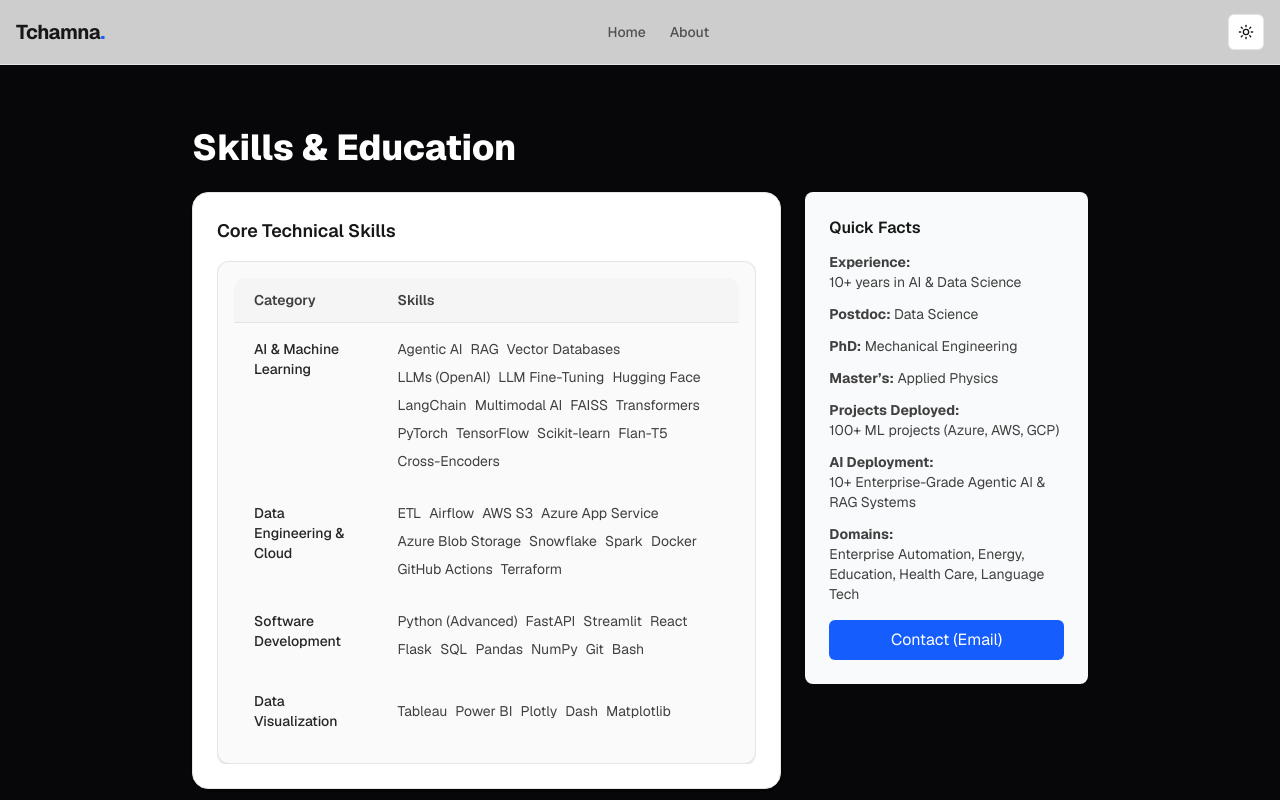
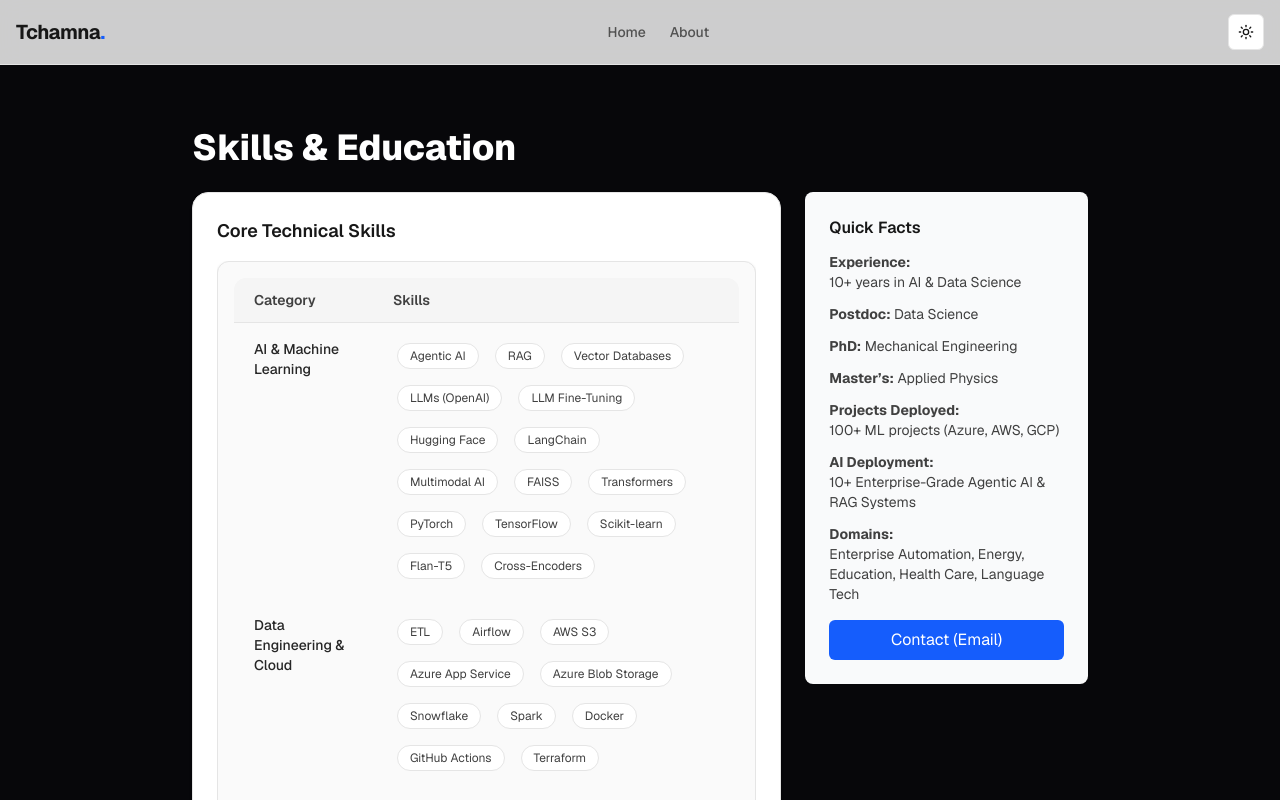
Before and after one commit to tchamna/tchamna-portfolio-next, a Next.js app: page /skills in a window 1280 px wide. Shown: the top 800 px of the page. Built offline with nearby package versions, Linux system fonts and the light colour scheme.

Commit message:
chore: commit outstanding workspace changes

```diff
--- a/app/components/Carousel.tsx
+++ b/app/components/Carousel.tsx
@@ -54,31 +54,9 @@ export default function Carousel() {
     return () => window.removeEventListener("keydown", onKey);
   }, [itemsToShow.length]);
 
-  // detect and prefer landscape images for the carousel
+  // Show all images in the carousel (no aspect ratio filter)
   useEffect(() => {
-    let cancelled = false;
-    async function detect() {
-      const results = await Promise.all(
-        items.map((p) =>
-          new Promise<{ p: Project; w: number; h: number }>((resolve) => {
-            const img = new window.Image();
-            img.onload = () => resolve({ p, w: img.naturalWidth, h: img.naturalHeight });
-            img.onerror = () => resolve({ p, w: 1, h: 1 });
-            img.src = p.imageUrl;
-          })
-        )
-      );
-
-      if (cancelled) return;
-      const landscapes = results.filter((r) => r.w >= r.h).map((r) => r.p);
-      if (landscapes.length) setItemsToShow(landscapes);
-      else setItemsToShow(items);
-    }
-
-    detect();
-    return () => {
-      cancelled = true;
-    };
+    setItemsToShow(items);
   }, [items]);
 
   // touch swipe support
--- a/app/skills/page.tsx
+++ b/app/skills/page.tsx
@@ -44,22 +44,22 @@ export default function SkillsPage() {
       </td>
       <td className="px-5 py-4 text-sm text-neutral-700 dark:text-neutral-200">
         <div className="flex flex-wrap gap-2">
-        <span className="skill-chip">Agentic AI</span>
-        <span className="skill-chip">RAG</span>
-        <span className="skill-chip">Vector Databases</span>
-          <span className="skill-chip">LLMs (OpenAI)</span>
-          <span className="skill-chip">LLM Fine-Tuning</span>
-          <span className="skill-chip">Hugging Face</span>
-          <span className="skill-chip">LangChain</span>
-          <span className="skill-chip"> Multimodal AI</span>
-          <span className="skill-chip">FAISS</span>
-          <span className="skill-chip">Transformers</span>
+        <span className="m-1 px-3 py-1 bg-white dark:bg-neutral-800 border border-neutral-200 dark:border-neutral-700 text-xs rounded-full text-neutral-700 dark:text-neutral-200">Agentic AI</span>
+        <span className="m-1 px-3 py-1 bg-white dark:bg-neutral-800 border border-neutral-200 dark:border-neutral-700 text-xs rounded-full text-neutral-700 dark:text-neutral-200">RAG</span>
+        <span className="m-1 px-3 py-1 bg-white dark:bg-neutral-800 border border-neutral-200 dark:border-neutral-700 text-xs rounded-full text-neutral-700 dark:text-neutral-200">Vector Databases</span>
+          <span className="m-1 px-3 py-1 bg-white dark:bg-neutral-800 border border-neutral-200 dark:border-neutral-700 text-xs rounded-full text-neutral-700 dark:text-neutral-200">LLMs (OpenAI)</span>
+          <span className="m-1 px-3 py-1 bg-white dark:bg-neutral-800 border border-neutral-200 dark:border-neutral-700 text-xs rounded-full text-neutral-700 dark:text-neutral-200">LLM Fine-Tuning</span>
+          <span className="m-1 px-3 py-1 bg-white dark:bg-neutral-800 border border-neutral-200 dark:border-neutral-700 text-xs rounded-full text-neutral-700 dark:text-neutral-200">Hugging Face</span>
+          <span className="m-1 px-3 py-1 bg-white dark:bg-neutral-800 border border-neutral-200 dark:border-neutral-700 text-xs rounded-full text-neutral-700 dark:text-neutral-200">LangChain</span>
+          <span className="m-1 px-3 py-1 bg-white dark:bg-neutral-800 border border-neutral-200 dark:border-neutral-700 text-xs rounded-full text-neutral-700 dark:text-neutral-200">Multimodal AI</span>
+          <span className="m-1 px-3 py-1 bg-white dark:bg-neutral-800 border border-neutral-200 dark:border-neutral-700 text-xs rounded-full text-neutral-700 dark:text-neutral-200">FAISS</span>
+          <span className="m-1 px-3 py-1 bg-white dark:bg-neutral-800 border border-neutral-200 dark:border-neutral-700 text-xs rounded-full text-neutral-700 dark:text-neutral-200">Transformers</span>
 
-          <span className="skill-chip">PyTorch</span>
-          <span className="skill-chip">TensorFlow</span>
-          <span className="skill-chip">Scikit-learn</span>
-          <span className="skill-chip">Flan-T5</span>
-          <span className="skill-chip">Cross-Encoders</span>
+          <span className="m-1 px-3 py-1 bg-white dark:bg-neutral-800 border border-neutral-200 dark:border-neutral-700 text-xs rounded-full text-neutral-700 dark:text-neutral-200">PyTorch</span>
+          <span className="m-1 px-3 py-1 bg-white dark:bg-neutral-800 border border-neutral-200 dark:border-neutral-700 text-xs rounded-full text-neutral-700 dark:text-neutral-200">TensorFlow</span>
+          <span className="m-1 px-3 py-1 bg-white dark:bg-neutral-800 border border-neutral-200 dark:border-neutral-700 text-xs rounded-full text-neutral-700 dark:text-neutral-200">Scikit-learn</span>
+          <span className="m-1 px-3 py-1 bg-white dark:bg-neutral-800 border border-neutral-200 dark:border-neutral-700 text-xs rounded-full text-neutral-700 dark:text-neutral-200">Flan-T5</span>
+          <span className="m-1 px-3 py-1 bg-white dark:bg-neutral-800 border border-neutral-200 dark:border-neutral-700 text-xs rounded-full text-neutral-700 dark:text-neutral-200">Cross-Encoders</span>
 
         </div>
       </td>
@@ -72,16 +72,16 @@ export default function SkillsPage() {
       </td>
       <td className="px-5 py-4 text-sm text-neutral-700 dark:text-neutral-200">
         <div className="flex flex-wrap gap-2">
-          <span className="skill-chip">ETL</span>
-          <span className="skill-chip">Airflow</span>
-          <span className="skill-chip">AWS S3</span>
-          <span className="skill-chip">Azure App Service</span>
-          <span className="skill-chip">Azure Blob Storage</span>
-          <span className="skill-chip">Snowflake</span>
-          <span className="skill-chip">Spark</span>
-          <span className="skill-chip">Docker</span>
-          <span className="skill-chip">GitHub Actions</span>
-          <span className="skill-chip">Terraform</span>
+          <span className="m-1 px-3 py-1 bg-white dark:bg-neutral-800 border border-neutral-200 dark:border-neutral-700 text-xs rounded-full text-neutral-700 dark:text-neutral-200">ETL</span>
+          <span className="m-1 px-3 py-1 bg-white dark:bg-neutral-800 border border-neutral-200 dark:border-neutral-700 text-xs rounded-full text-neutral-700 dark:text-neutral-200">Airflow</span>
+          <span className="m-1 px-3 py-1 bg-white dark:bg-neutral-800 border border-neutral-200 dark:border-neutral-700 text-xs rounded-full text-neutral-700 dark:text-neutral-200">AWS S3</span>
+          <span className="m-1 px-3 py-1 bg-white dark:bg-neutral-800 border border-neutral-200 dark:border-neutral-700 text-xs rounded-full text-neutral-700 dark:text-neutral-200">Azure App Service</span>
+          <span className="m-1 px-3 py-1 bg-white dark:bg-neutral-800 border border-neutral-200 dark:border-neutral-700 text-xs rounded-full text-neutral-700 dark:text-neutral-200">Azure Blob Storage</span>
+          <span className="m-1 px-3 py-1 bg-white dark:bg-neutral-800 border border-neutral-200 dark:border-neutral-700 text-xs rounded-full text-neutral-700 dark:text-neutral-200">Snowflake</span>
+          <span className="m-1 px-3 py-1 bg-white dark:bg-neutral-800 border border-neutral-200 dark:border-neutral-700 text-xs rounded-full text-neutral-700 dark:text-neutral-200">Spark</span>
+          <span className="m-1 px-3 py-1 bg-white dark:bg-neutral-800 border border-neutral-200 dark:border-neutral-700 text-xs rounded-full text-neutral-700 dark:text-neutral-200">Docker</span>
+          <span className="m-1 px-3 py-1 bg-white dark:bg-neutral-800 border border-neutral-200 dark:border-neutral-700 text-xs rounded-full text-neutral-700 dark:text-neutral-200">GitHub Actions</span>
+          <span className="m-1 px-3 py-1 bg-white dark:bg-neutral-800 border border-neutral-200 dark:border-neutral-700 text-xs rounded-full text-neutral-700 dark:text-neutral-200">Terraform</span>
         </div>
       </td>
     </tr>
@@ -93,16 +93,16 @@ export default function SkillsPage() {
       </td>
       <td className="px-5 py-4 text-sm text-neutral-700 dark:text-neutral-200">
         <div className="flex flex-wrap gap-2">
-          <span className="skill-chip">Python (Advanced)</span>
-          <span className="skill-chip">FastAPI</span>
-          <span className="skill-chip">Streamlit</span>
-          <span className="skill-chip">React</span>
-          <span className="skill-chip">Flask</span>
-          <span className="skill-chip">SQL</span>
-          <span className="skill-chip">Pandas</span>
-          <span className="skill-chip">NumPy</span>
-          <span className="skill-chip">Git</span>
-          <span className="skill-chip">Bash</span>
+          <span className="m-1 px-3 py-1 bg-white dark:bg-neutral-800 border border-neutral-200 dark:border-neutral-700 text-xs rounded-full text-neutral-700 dark:text-neutral-200">Python (Advanced)</span>
+          <span className="m-1 px-3 py-1 bg-white dark:bg-neutral-800 border border-neutral-200 dark:border-neutral-700 text-xs rounded-full text-neutral-700 dark:text-neutral-200">FastAPI</span>
+          <span className="m-1 px-3 py-1 bg-white dark:bg-neutral-800 border border-neutral-200 dark:border-neutral-700 text-xs rounded-full text-neutral-700 dark:text-neutral-200">Streamlit</span>
+          <span className="m-1 px-3 py-1 bg-white dark:bg-neutral-800 border border-neutral-200 dark:border-neutral-700 text-xs rounded-full text-neutral-700 dark:text-neutral-200">React</span>
+          <span className="m-1 px-3 py-1 bg-white dark:bg-neutral-800 border border-neutral-200 dark:border-neutral-700 text-xs rounded-full text-neutral-700 dark:text-neutral-200">Flask</span>
+          <span className="m-1 px-3 py-1 bg-white dark:bg-neutral-800 border border-neutral-200 dark:border-neutral-700 text-xs rounded-full text-neutral-700 dark:text-neutral-200">SQL</span>
+          <span className="m-1 px-3 py-1 bg-white dark:bg-neutral-800 border border-neutral-200 dark:border-neutral-700 text-xs rounded-full text-neutral-700 dark:text-neutral-200">Pandas</span>
+          <span className="m-1 px-3 py-1 bg-white dark:bg-neutral-800 border border-neutral-200 dark:border-neutral-700 text-xs rounded-full text-neutral-700 dark:text-neutral-200">NumPy</span>
+          <span className="m-1 px-3 py-1 bg-white dark:bg-neutral-800 border border-neutral-200 dark:border-neutral-700 text-xs rounded-full text-neutral-700 dark:text-neutral-200">Git</span>
+          <span className="m-1 px-3 py-1 bg-white dark:bg-neutral-800 border border-neutral-200 dark:border-neutral-700 text-xs rounded-full text-neutral-700 dark:text-neutral-200">Bash</span>
         </div>
       </td>
     </tr>
@@ -114,11 +114,11 @@ export default function SkillsPage() {
       </td>
       <td className="px-5 py-4 text-sm text-neutral-700 dark:text-neutral-200">
         <div className="flex flex-wrap gap-2">
-          <span className="skill-chip">Tableau</span>
-          <span className="skill-chip">Power BI</span>
-          <span className="skill-chip">Plotly</span>
-          <span className="skill-chip">Dash</span>
-          <span className="skill-chip">Matplotlib</span>
+          <span className="m-1 px-3 py-1 bg-white dark:bg-neutral-800 border border-neutral-200 dark:border-neutral-700 text-xs rounded-full text-neutral-700 dark:text-neutral-200">Tableau</span>
+          <span className="m-1 px-3 py-1 bg-white dark:bg-neutral-800 border border-neutral-200 dark:border-neutral-700 text-xs rounded-full text-neutral-700 dark:text-neutral-200">Power BI</span>
+          <span className="m-1 px-3 py-1 bg-white dark:bg-neutral-800 border border-neutral-200 dark:border-neutral-700 text-xs rounded-full text-neutral-700 dark:text-neutral-200">Plotly</span>
+          <span className="m-1 px-3 py-1 bg-white dark:bg-neutral-800 border border-neutral-200 dark:border-neutral-700 text-xs rounded-full text-neutral-700 dark:text-neutral-200">Dash</span>
+          <span className="m-1 px-3 py-1 bg-white dark:bg-neutral-800 border border-neutral-200 dark:border-neutral-700 text-xs rounded-full text-neutral-700 dark:text-neutral-200">Matplotlib</span>
         </div>
       </td>
     </tr>
```
Also changed, not shown: public/images/demo_bike.png.
